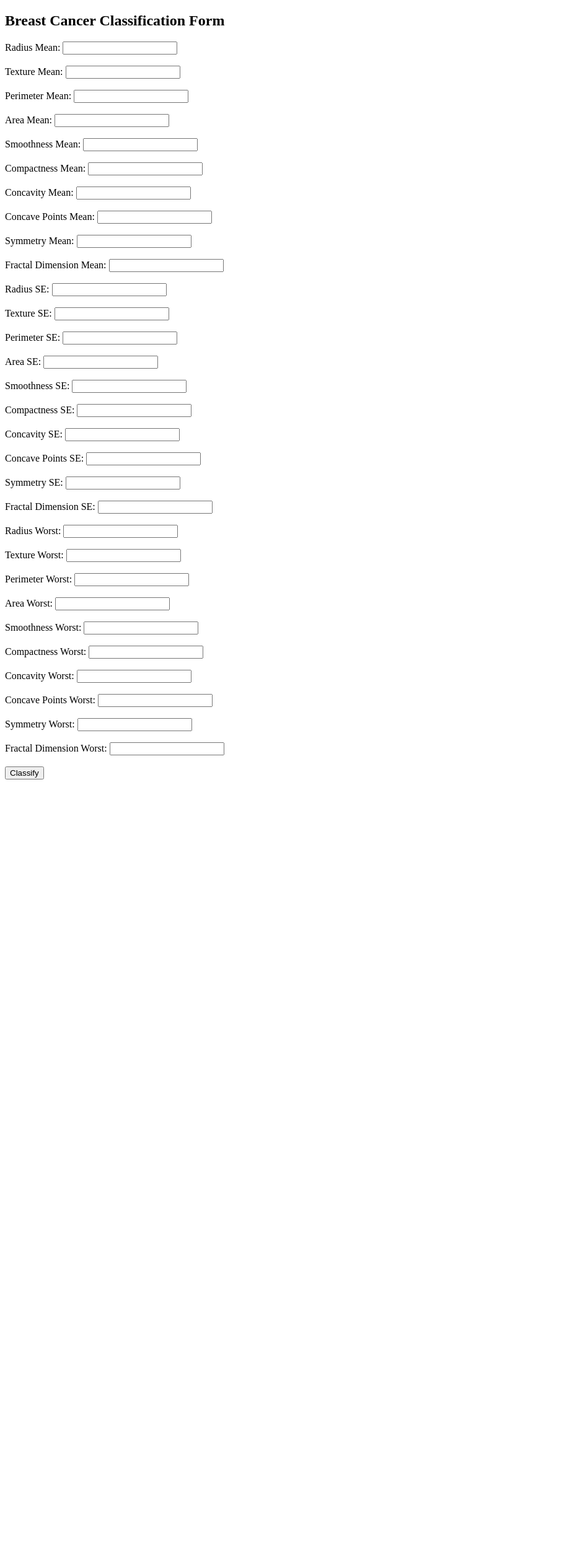
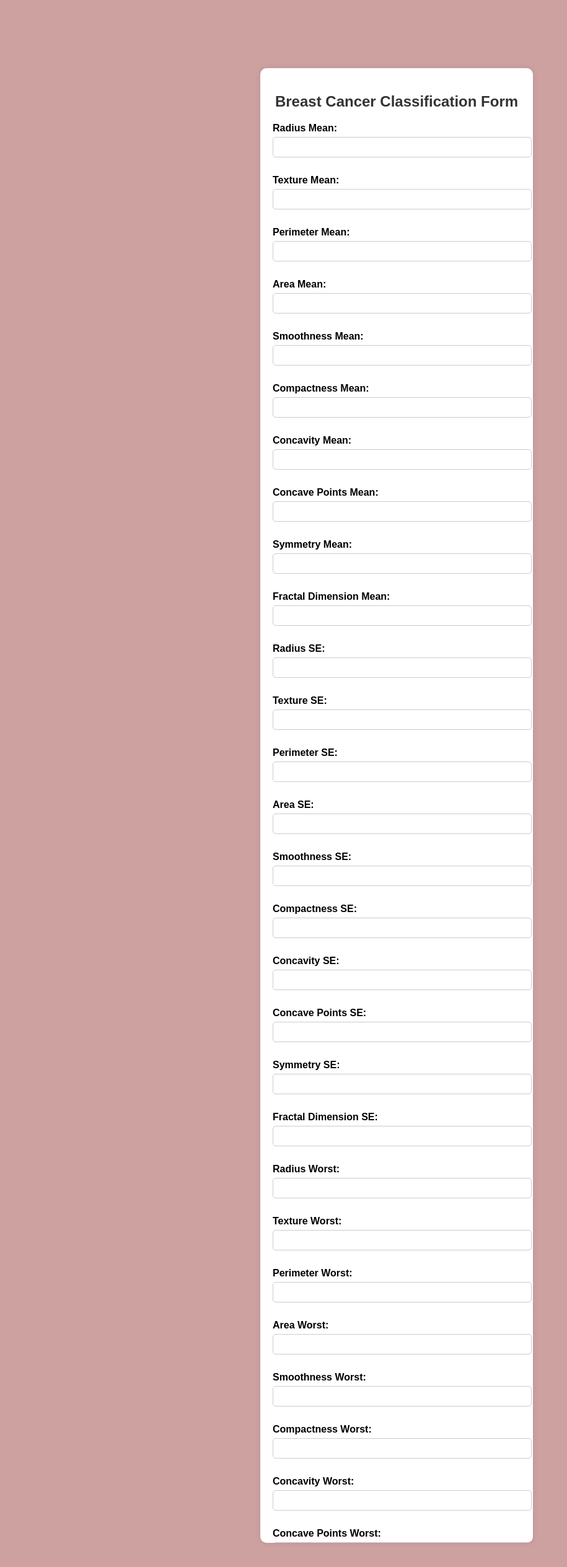
Before and after one commit to Saicharankothapelly/breast-cancer-classification, a Flask app: page / in a window 1280 px wide. Shown: the top 2529 px of the page at 62% size, without its empty margins (0-915 px from the left). Run offline with Flask 3, Linux system fonts and the light colour scheme; parts of the project's set-up code (start-up, migrations or seed data) failed here and were passed over.

Commit message:
This commit made little styling to the web page

```diff
--- a/templates/home.html
+++ b/templates/home.html
@@ -4,9 +4,58 @@
     <meta charset="UTF-8">
     <meta name="viewport" content="width=device-width, initial-scale=1.0">
     <title>Breast Cancer Classification</title>
+    <style>
+        body {
+            font-family: Arial, sans-serif;
+            background-color:rgb(206, 161, 161);
+            display: flex;
+            justify-content: center;
+            align-items: center;
+            height: 100vh;
+            margin: 0;
+        }
+        .container {
+            background: white;
+            padding: 20px;
+            border-radius: 10px;
+            box-shadow: 0 0 10px rgba(0, 0, 0, 0.1);
+            width: 400px;
+            overflow-y: auto;
+            max-height: 90vh;
+        }
+        h2 {
+            text-align: center;
+            color: #333;
+        }
+        label {
+            font-weight: bold;
+            display: block;
+            margin-top: 10px;
+        }
+        input {
+            width: 100%;
+            padding: 8px;
+            margin-top: 5px;
+            border: 1px solid #ccc;
+            border-radius: 5px;
+        }
+        button {
+            width: 100%;
+            padding: 10px;
+            background-color: #28a745;
+            color: white;
+            border: none;
+            border-radius: 5px;
+            cursor: pointer;
+            margin-top: 15px;
+        }
+        button:hover {
+            background-color: #218838;
+        }
+    </style>
 </head>
 <body>
-    <div class="login">
+    <div class="container">
     <h2>Breast Cancer Classification Form</h2>
     <form action="{{url_for("classify")}}" method="POST">
         <label for="radius_mean">Radius Mean:</label>
```
